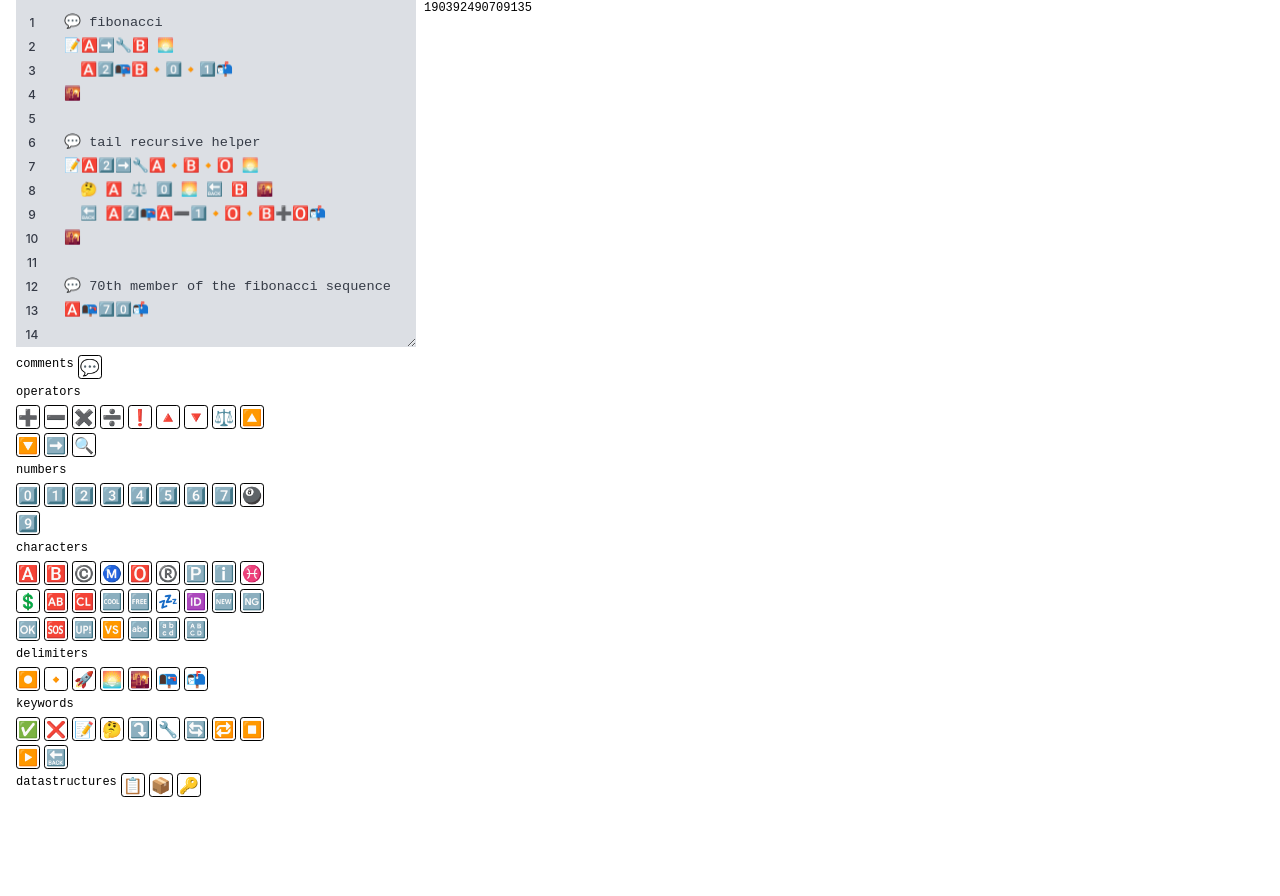
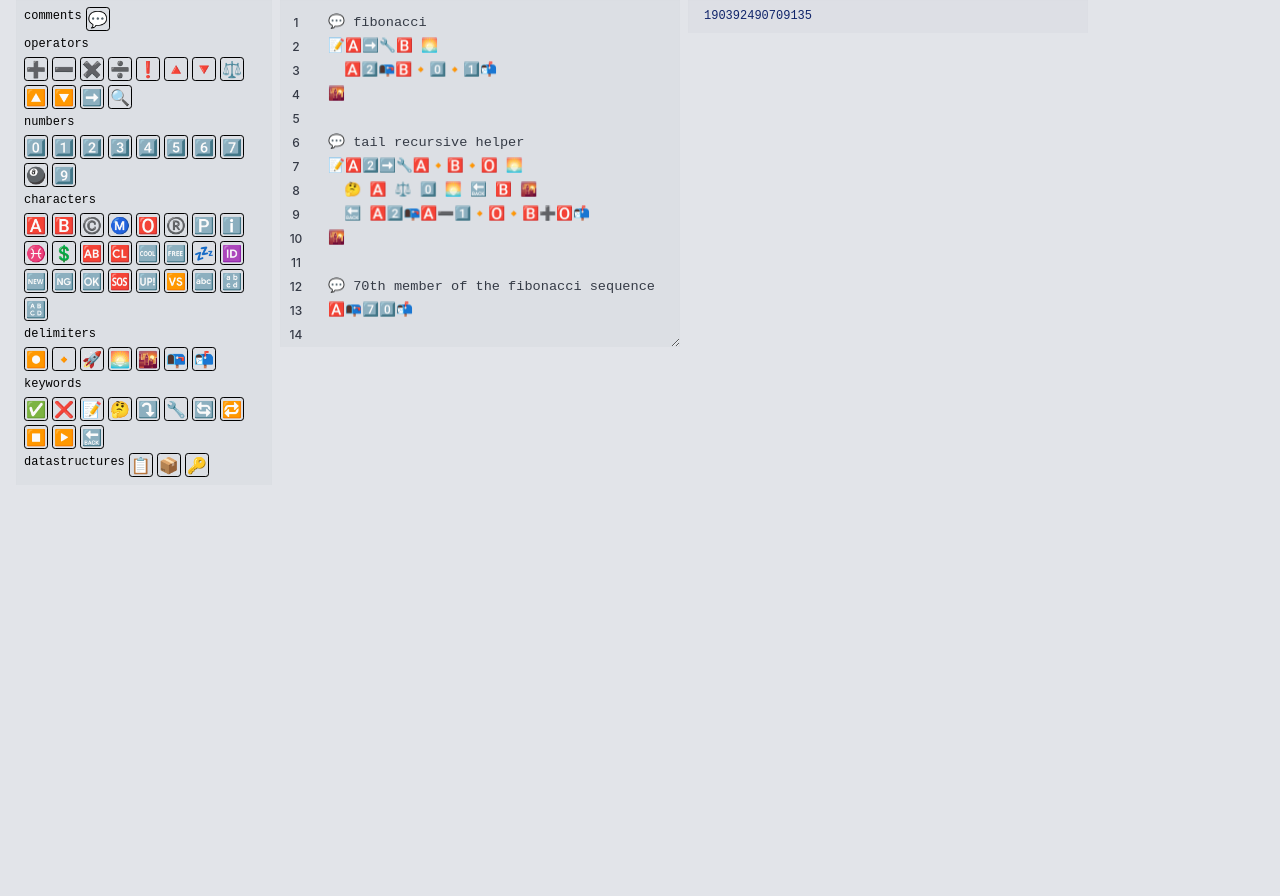
Before and after one commit to pennane/emojiscript, a website built with Vite: page index.html in a window 1280 px wide. Shown: the part 73-969 px from the top of the page. After the commit the page ends 800 px from the top, so only its background shows below. Built offline with nearby package versions, Linux system fonts and the light colour scheme.

Commit message:
style: improve styling

```diff
--- a/src/main.ts
+++ b/src/main.ts
@@ -26,7 +26,9 @@ const header = document.createElement('header')
 const main = document.createElement('main')
 
 const left = document.createElement('div')
+left.classList.add('left')
 const right = document.createElement('div')
+right.classList.add('right')
 
 const inputContainer = document.createElement('div')
 inputContainer.classList.add('input-container')
@@ -65,8 +67,8 @@ input.value = DEFAULT_VALUE
 inputContainer.appendChild(lineNumbers)
 inputContainer.appendChild(input)
 
+left.appendChild(keyboard)
 left.appendChild(inputContainer)
-left.appendChild(keyboard)
 right.appendChild(output)
 
 header.appendChild(title)
--- a/src/style.css
+++ b/src/style.css
@@ -15,6 +15,7 @@
 
 body {
   margin: 0;
+  background-color: hsl(225 13% 90% / 1);
 }
 
 #app {
@@ -29,13 +30,19 @@ body {
 main {
   display: flex;
   gap: 0.5rem;
-  flex-wrap: wrap;
+  flex-wrap: wrap-reverse;
 }
 
 main > div {
   display: flex;
-  flex-direction: column;
   gap: 0.5rem;
+  align-items: baseline;
+}
+
+.left {
+  flex-direction: row;
+  flex-wrap: wrap-reverse;
+  align-items: flex-end;
 }
 
 h1 {
@@ -50,6 +57,7 @@ h1 {
   width: fit-content;
   padding-top: 0.75rem;
   padding-left: 1rem;
+  box-shadow: inset 0 1px 1px 0 rgb(0 0 0 / 0.05);
 }
 
 .line-numbers {
@@ -73,6 +81,7 @@ h1 {
   align-items: center;
   color: hsl(222.35deg 13.82% 24.12%);
   font-weight: 500;
+  user-select: none;
 }
 
 .input {
@@ -99,6 +108,12 @@ h1 {
   font-size: 0.75rem;
   white-space: pre-wrap;
   margin: 0;
+  background-color: #dddfe5;
+  color: hsl(227 74% 24% / 1);
+  padding: 0.5rem 1rem;
+  min-width: 25rem;
+  max-width: 670px;
+  box-shadow: inset 0 1px 1px 0 rgb(0 0 0 / 0.05);
 }
 
 .output .line {
@@ -110,6 +125,9 @@ h1 {
   flex-wrap: wrap;
   gap: 0.25rem;
   max-width: 16rem;
+  background-color: hsl(220 13% 88% / 1);
+  padding: 0.5rem;
+  box-shadow: inset 0 1px 1px 0 rgb(0 0 0 / 0.05);
 }
 
 .keyboard .section {
@@ -150,3 +168,9 @@ h1 {
 .keyboard button:hover {
   background-color: rgba(0, 0, 0, 0.25);
 }
+
+@media screen and (max-width: 900px) {
+  .keyboard {
+    max-width: 750px;
+  }
+}
```
